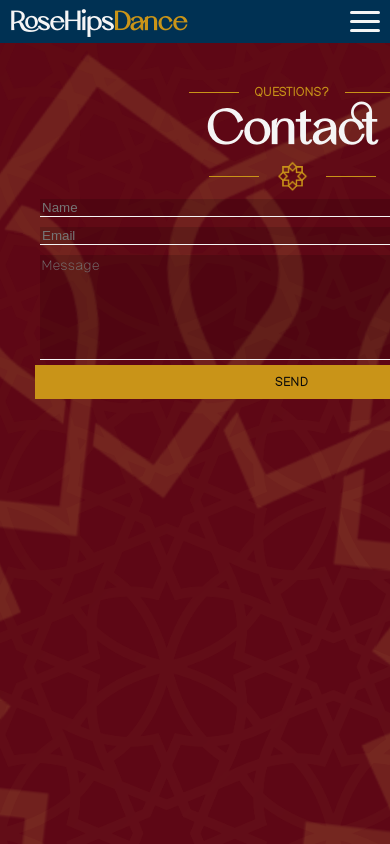
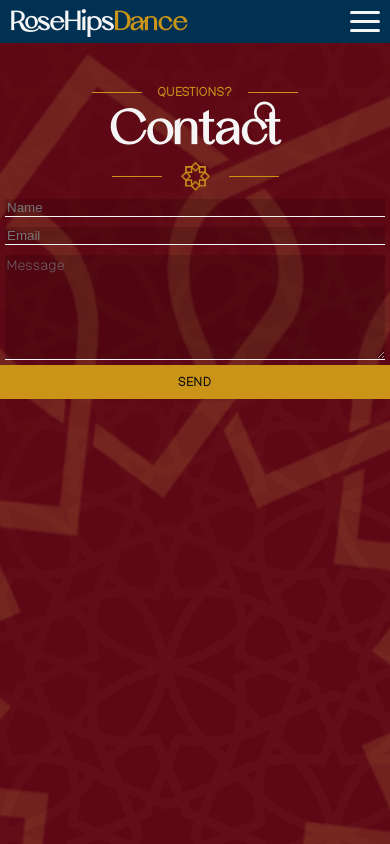
Before and after one commit to tpeschke/rose-hips-dance-typescript, a React (Vite) app in the folder app/: page /contact in a window 390 px wide. Shown: the top 844 px of the page. Built offline with nearby package versions, Linux system fonts and the light colour scheme.

Commit message:
fixing multi send bug and contact page mobile view

```diff
--- a/app/src/pages/contact/contact.css
+++ b/app/src/pages/contact/contact.css
@@ -10,8 +10,9 @@
 
 .contact-page .contact-card {
   color: var(--white);
-  padding: 35px;
-  max-width: 1440px;
+  padding-top: 35px;
+  width: 100vw;
+  max-width: 500px;
   margin: 0 auto;
   text-align: center;
   z-index: 1;
@@ -43,7 +44,6 @@
 }
 
 .contact-page textarea {
-  width: 500px;
   height: 100px;
 }
 
--- a/app/src/pages/contact/page.tsx
+++ b/app/src/pages/contact/page.tsx
@@ -1,5 +1,5 @@
 import './contact.css'
-import { Ref, useRef } from 'react';
+import { Ref, useRef, useState } from 'react';
 import emailjs from '@emailjs/browser';
 import { Bounce, toast, ToastContainer } from 'react-toastify';
 import ImageShell from '../../components/ImageShell/ImageShell';
@@ -11,8 +11,10 @@ import { EMAILJS_SERVICE_ID, EMAILJS_TEMPLATE_ID, EMAILJS_KEY } from '../../app-
 
 export default function Contact() {
     const form: Ref<HTMLFormElement> | undefined = useRef(null);
+    const [locked, setLocked] = useState(false)
 
     const sendEmail = (event: any) => {
+        setLocked(true)
         event.preventDefault();
 
         const interestInClass = form?.current?.getElementsByTagName('input')[0].checked
@@ -24,9 +26,11 @@ export default function Contact() {
                 .then(
                     () => {
                         toast.success('Email has been sent. I\'ll reach out shortly!')
+                        setTimeout(() => setLocked(false), 3000)
                     },
                     (error: any) => {
                         toast.error('FAILED...', error.text)
+                        setTimeout(() => setLocked(false), 3000)
                     },
                 );
         } else {
@@ -62,7 +66,7 @@ export default function Contact() {
                     <input type="text" name="name" placeholder='Name' required={true} />
                     <input type="email" name="email" placeholder='Email' required={true} />
                     <textarea name="message" placeholder='Message' required={true} />
-                    <button type="submit" className='gold'> Send </button>
+                    <button disabled={locked} type="submit" className='gold'> Send </button>
                 </form>
             </div>
             <ToastContainer
```
